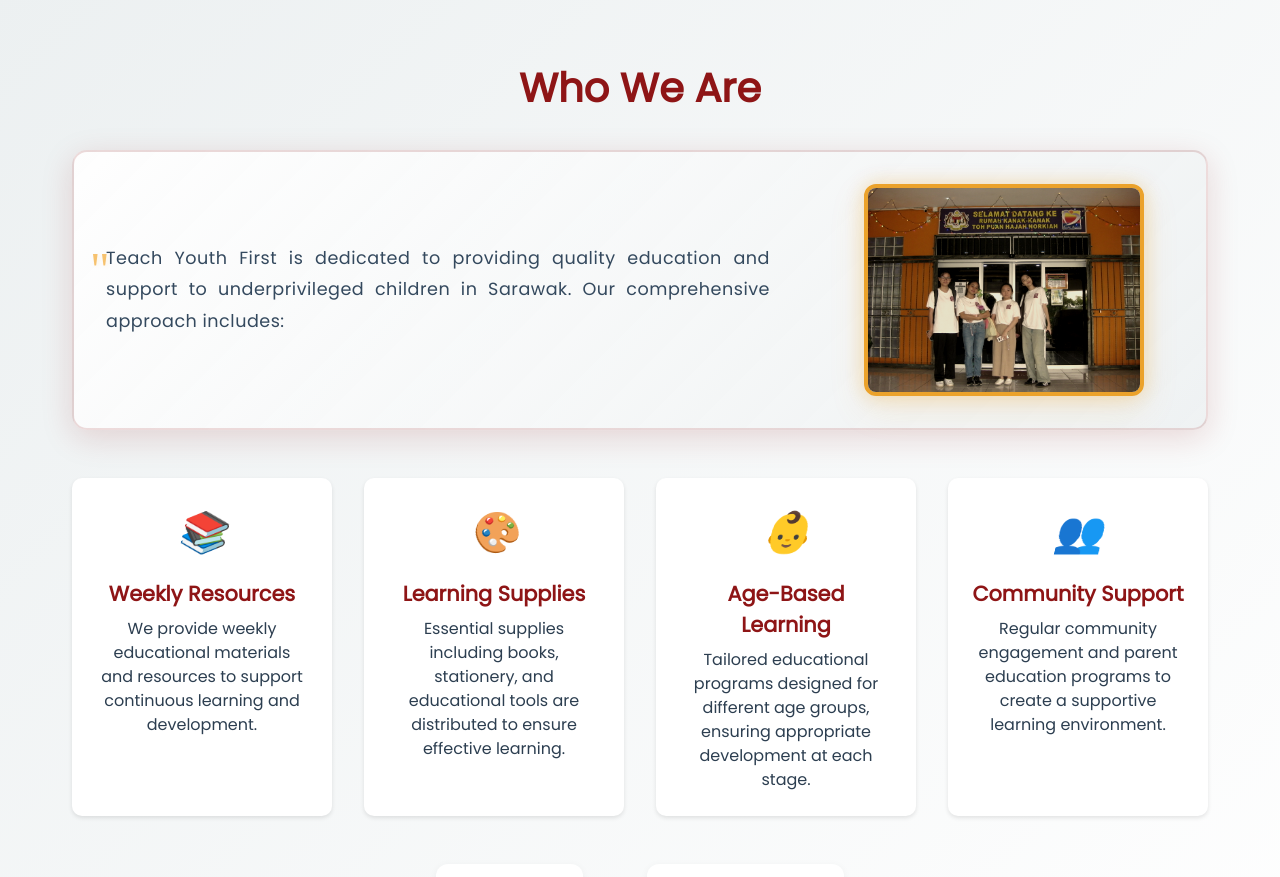
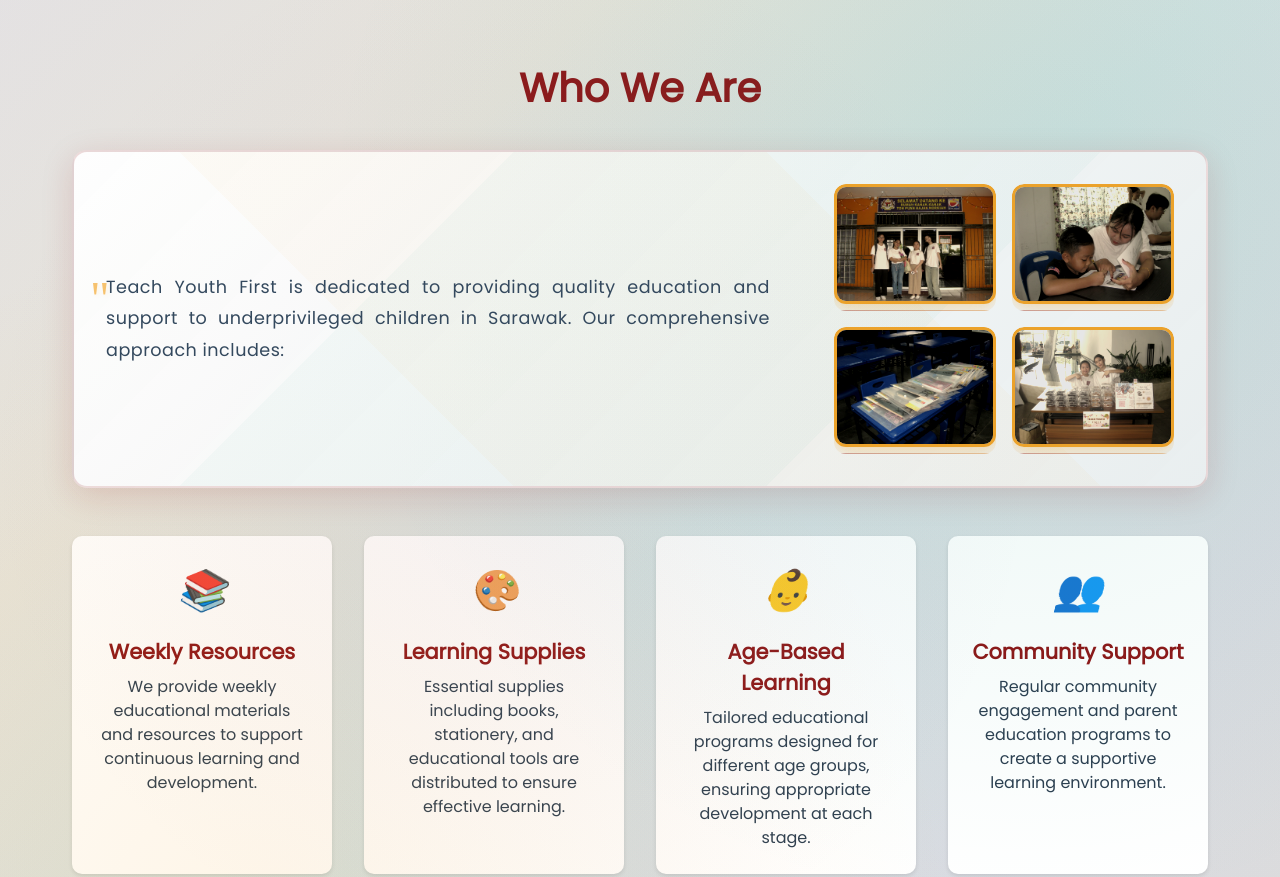
Before and after one commit to lovenialaw/teach-youth-first, a website: page TYF/index.html in a window 1280 px wide. Shown: the part 752-1629 px from the top of the page. Drawn offline with Linux system fonts and the light colour scheme.

Commit message:
update color

```diff
--- a/TYF/index.html
+++ b/TYF/index.html
@@ -54,8 +54,31 @@
                             support to underprivileged children
                             in Sarawak. Our comprehensive approach includes:</p>
                     </div>
-                    <div class="profile-image">
-                        <img src="rumah-kanak.JPG" alt="Teach Youth First Profile" class="vintage-image">
+                    <div class="profile-images">
+                        <div class="image-card">
+                            <img src="rumah-kanak.JPG" alt="Teach Youth First Profile" class="vintage-image">
+                            <div class="image-overlay">
+                                <span>Our Mission</span>
+                            </div>
+                        </div>
+                        <div class="image-card">
+                            <img src="early-education.JPG" alt="Early Education" class="vintage-image">
+                            <div class="image-overlay">
+                                <span>Education</span>
+                            </div>
+                        </div>
+                        <div class="image-card">
+                            <img src="resources.JPG" alt="Resources" class="vintage-image">
+                            <div class="image-overlay">
+                                <span>Resources</span>
+                            </div>
+                        </div>
+                        <div class="image-card">
+                            <img src="community.JPG" alt="Community" class="vintage-image">
+                            <div class="image-overlay">
+                                <span>Community</span>
+                            </div>
+                        </div>
                     </div>
                 </div>
 
--- a/TYF/styles.css
+++ b/TYF/styles.css
@@ -536,10 +536,31 @@ section[id] {
 /* Overview Section */
 .overview-section {
     padding: 5rem 2rem;
-    background: linear-gradient(135deg, var(--light-warm) 0%, #ffffff 100%);
+    background: linear-gradient(135deg,
+            rgba(142, 21, 22, 0.05) 0%,
+            rgba(243, 156, 18, 0.08) 25%,
+            rgba(22, 160, 133, 0.06) 50%,
+            rgba(142, 108, 173, 0.07) 75%,
+            rgba(230, 126, 34, 0.05) 100%);
     opacity: 0;
     transform: translateY(20px);
     transition: all 0.6s ease;
+    position: relative;
+    overflow: hidden;
+}
+
+.overview-section::before {
+    content: '';
+    position: absolute;
+    top: 0;
+    left: 0;
+    right: 0;
+    bottom: 0;
+    background:
+        radial-gradient(circle at 20% 80%, rgba(243, 156, 18, 0.1) 0%, transparent 50%),
+        radial-gradient(circle at 80% 20%, rgba(22, 160, 133, 0.1) 0%, transparent 50%),
+        radial-gradient(circle at 40% 40%, rgba(142, 108, 173, 0.08) 0%, transparent 50%);
+    pointer-events: none;
 }
 
 .overview-section.visible {
@@ -576,10 +597,25 @@ section[id] {
     align-items: center;
     margin-bottom: 3rem;
     padding: 2rem;
-    background: linear-gradient(135deg, rgba(255, 255, 255, 0.9) 0%, rgba(236, 240, 241, 0.8) 100%);
+    background: linear-gradient(135deg, rgba(255, 255, 255, 0.95) 0%, rgba(236, 240, 241, 0.9) 100%);
     border-radius: 15px;
     border: 2px solid var(--shadow-primary);
     box-shadow: 0 8px 32px var(--shadow-primary);
+    position: relative;
+    overflow: hidden;
+}
+
+.profile-layout::before {
+    content: '';
+    position: absolute;
+    top: 0;
+    left: 0;
+    right: 0;
+    bottom: 0;
+    background:
+        linear-gradient(45deg, transparent 30%, rgba(243, 156, 18, 0.03) 30%, rgba(243, 156, 18, 0.03) 70%, transparent 70%),
+        linear-gradient(-45deg, transparent 30%, rgba(22, 160, 133, 0.03) 30%, rgba(22, 160, 133, 0.03) 70%, transparent 70%);
+    pointer-events: none;
 }
 
 .profile-text {
@@ -608,6 +644,69 @@ section[id] {
     text-shadow: 2px 2px 4px var(--shadow-gold);
 }
 
+.profile-images {
+    display: grid;
+    grid-template-columns: repeat(2, 1fr);
+    gap: 1rem;
+    position: relative;
+}
+
+.image-card {
+    position: relative;
+    border-radius: 12px;
+    overflow: hidden;
+    transition: all 0.4s ease;
+    cursor: pointer;
+}
+
+.image-card:hover {
+    transform: translateY(-8px) scale(1.02);
+    box-shadow: 0 20px 40px rgba(0, 0, 0, 0.15);
+}
+
+.image-card:nth-child(1) {
+    grid-column: 1 / 2;
+    grid-row: 1 / 2;
+}
+
+.image-card:nth-child(2) {
+    grid-column: 2 / 3;
+    grid-row: 1 / 2;
+}
+
+.image-card:nth-child(3) {
+    grid-column: 1 / 2;
+    grid-row: 2 / 3;
+}
+
+.image-card:nth-child(4) {
+    grid-column: 2 / 3;
+    grid-row: 2 / 3;
+}
+
+.image-overlay {
+    position: absolute;
+    bottom: 0;
+    left: 0;
+    right: 0;
+    background: linear-gradient(135deg, rgba(142, 21, 22, 0.9) 0%, rgba(243, 156, 18, 0.8) 100%);
+    color: white;
+    padding: 0.8rem;
+    text-align: center;
+    transform: translateY(100%);
+    transition: transform 0.3s ease;
+}
+
+.image-card:hover .image-overlay {
+    transform: translateY(0);
+}
+
+.image-overlay span {
+    font-size: 0.9rem;
+    font-weight: 600;
+    letter-spacing: 0.5px;
+}
+
 .profile-image {
     display: flex;
     justify-content: center;
@@ -617,12 +716,12 @@ section[id] {
 
 .vintage-image {
     width: 100%;
-    max-width: 280px;
-    height: auto;
+    height: 120px;
+    object-fit: cover;
     border-radius: 12px;
     filter: sepia(0.4) contrast(1.2) brightness(0.9) saturate(1.1);
-    border: 4px solid var(--accent-gold);
-    box-shadow: 0 12px 35px var(--shadow-gold), 0 0 20px rgba(243, 156, 18, 0.3);
+    border: 3px solid var(--accent-gold);
+    box-shadow: 0 8px 25px var(--shadow-gold), 0 0 15px rgba(243, 156, 18, 0.3);
     transition: all 0.5s ease;
     position: relative;
 }
@@ -659,8 +758,11 @@ section[id] {
         order: 2;
     }
 
-    .profile-image {
+
+    .profile-images {
         order: 1;
+        grid-template-columns: repeat(2, 1fr);
+        gap: 0.8rem;
     }
 
     .vintage-text::before {
@@ -668,7 +770,15 @@ section[id] {
     }
 
     .vintage-image {
-        max-width: 100%;
+        height: 100px;
+    }
+
+    .image-overlay {
+        padding: 0.6rem;
+    }
+
+    .image-overlay span {
+        font-size: 0.8rem;
     }
 }
 
```
